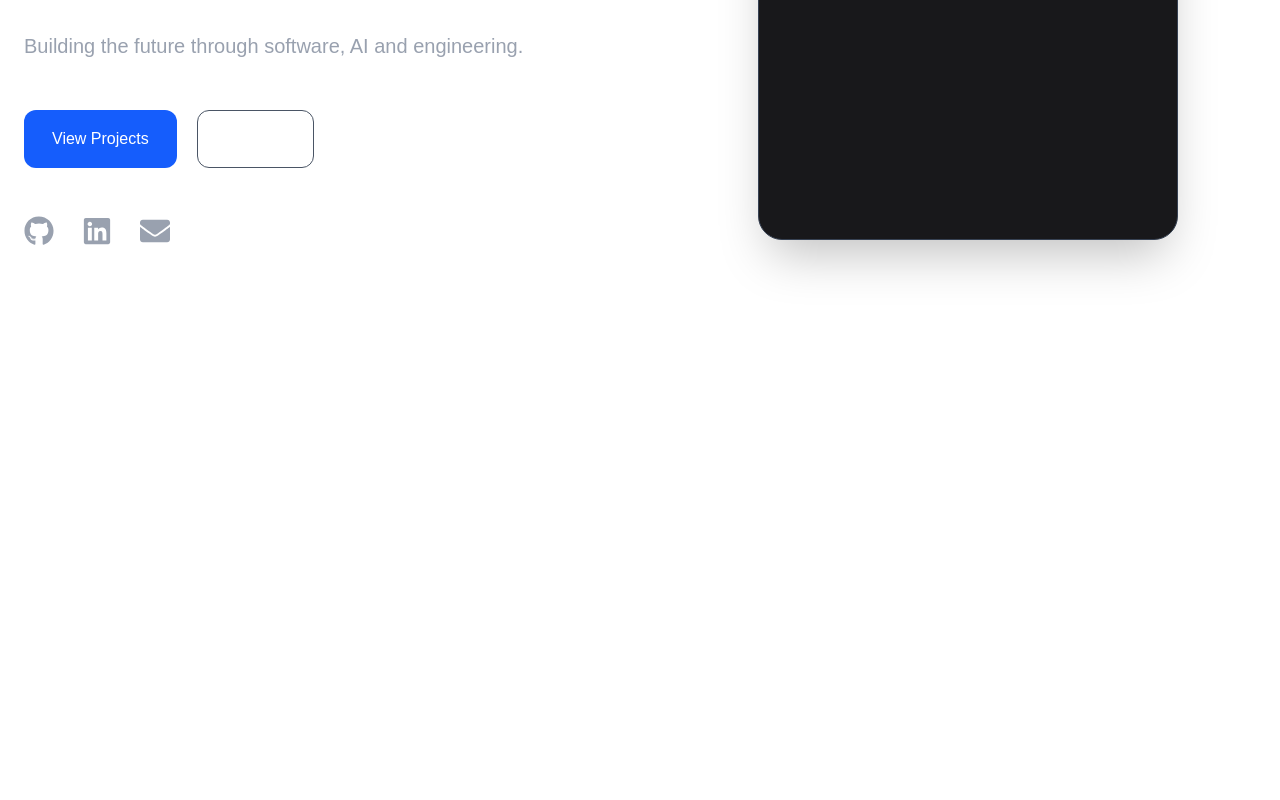
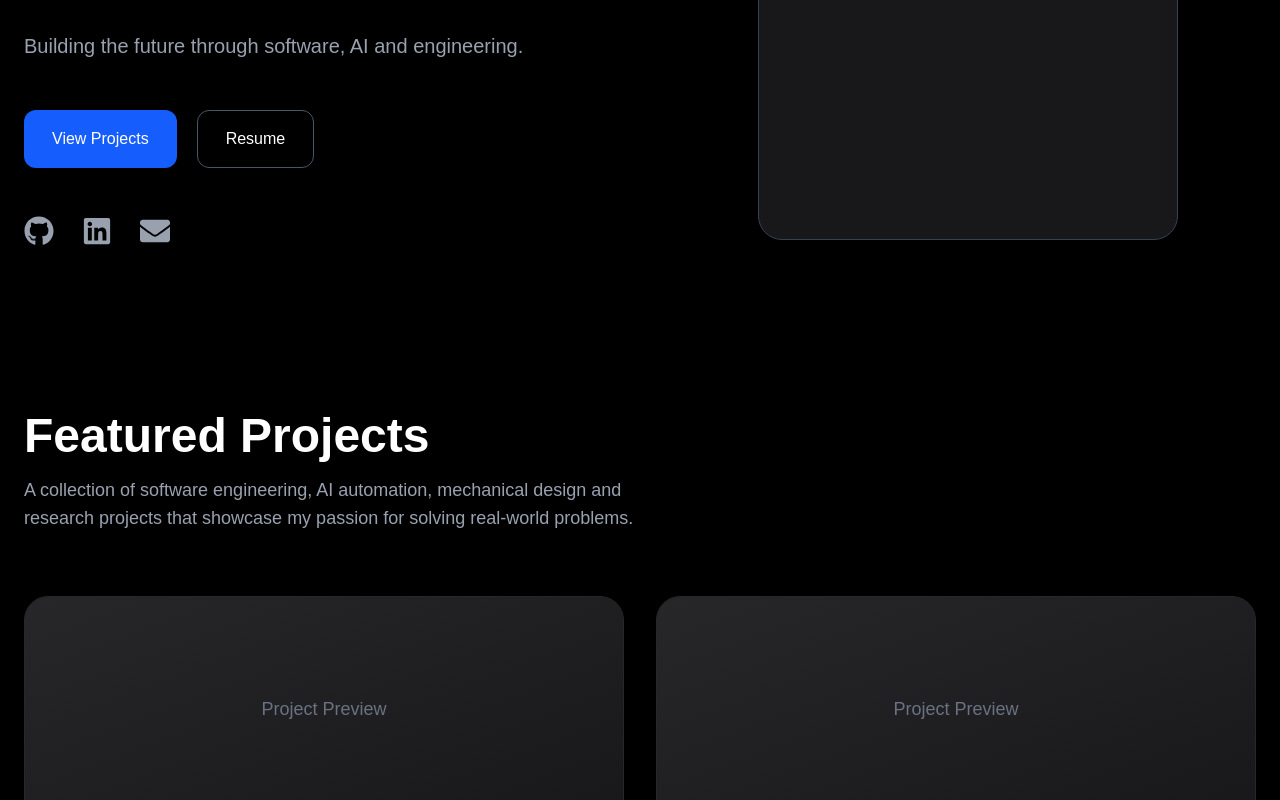
Before and after one commit to Zlatan10x/adnan-portfolio, a Next.js app: page / in a window 1280 px wide. Shown: the part 481-1281 px from the top of the page. Before the commit the page ends 800 px from the top, so only its background shows below. Built offline with nearby package versions, Linux system fonts and the light colour scheme.

Commit message:
hero update

```diff
--- a/src/app/page.tsx
+++ b/src/app/page.tsx
@@ -1,11 +1,13 @@
 import Navbar from "@/components/layout/Navbar";
 import Hero from "@/components/sections/Hero";
+import Projects from "@/components/sections/Projects";
 
 export default function Home() {
   return (
-    <main>
+    <main className="bg-black text-white">
       <Navbar />
       <Hero />
+      <Projects />
     </main>
   );
 }
--- a/src/components/sections/Projects.tsx
+++ b/src/components/sections/Projects.tsx
@@ -1,3 +1,166 @@
+"use client";
+
+import { motion } from "motion/react";
+import {
+  FaGithub,
+  FaArrowRight,
+  FaJava,
+  FaPython,
+  FaRobot,
+  FaCubes,
+  FaNetworkWired,
+} from "react-icons/fa";
+
+import {
+  SiSpringboot,
+  SiMysql,
+  SiGooglesheets,
+  SiN8N,
+} from "react-icons/si";
+
+const projects = [
+  {
+    title: "UIU Iron Slug Multiplayer",
+    description:
+      "A multiplayer 2D action game inspired by Metal Slug. Built using Java, Spring Boot and WebSockets with synchronized gameplay, enemy AI and boss battles.",
+    technologies: [
+      { name: "Java", icon: <FaJava /> },
+      { name: "Spring Boot", icon: <SiSpringboot /> },
+      { name: "WebSocket", icon: <FaNetworkWired /> },
+      { name: "MySQL", icon: <SiMysql /> },
+    ],
+    github: "https://github.com/Zlatan10x",
+    demo: "#",
+  },
+
+  {
+    title: "Supply Chain AI",
+    description:
+      "AI powered supply chain management platform built during a hackathon. Uses intelligent automation to streamline inventory, logistics and order management.",
+    technologies: [
+      { name: "Python", icon: <FaPython /> },
+      { name: "AI", icon: <FaRobot /> },
+    ],
+    github: "https://github.com/Zlatan10x",
+    demo: "#",
+  },
+
+  {
+    title: "Automation Workflows",
+    description:
+      "AI-powered business automations built using n8n, OpenRouter and Google Sheets. Includes restaurant order processing, summaries and workflow automation.",
+    technologies: [
+      { name: "n8n", icon: <SiN8N /> },
+      { name: "Google Sheets", icon: <SiGooglesheets /> },
+      { name: "AI", icon: <FaRobot /> },
+    ],
+    github: "https://github.com/Zlatan10x",
+    demo: "#",
+  },
+
+  {
+    title: "Fusion 360 Designs",
+    description:
+      "Mechanical CAD designs including UAV components, tablet mounts and engineering prototypes created in Autodesk Fusion 360.",
+    technologies: [
+      { name: "Fusion 360", icon: <FaCubes /> },
+    ],
+    github: "https://github.com/Zlatan10x",
+    demo: "#",
+  },
+];
+
 export default function Projects() {
-  return <section>Projects</section>;
+  return (
+    <section
+      id="projects"
+      className="py-28 px-6 max-w-7xl mx-auto"
+    >
+      <motion.div
+        initial={{ opacity: 0, y: 40 }}
+        whileInView={{ opacity: 1, y: 0 }}
+        transition={{ duration: 0.7 }}
+        viewport={{ once: true }}
+      >
+        <h2 className="text-5xl font-bold mb-4">
+          Featured Projects
+        </h2>
+
+        <p className="text-gray-400 text-lg max-w-2xl mb-16">
+          A collection of software engineering, AI automation,
+          mechanical design and research projects that showcase my
+          passion for solving real-world problems.
+        </p>
+      </motion.div>
+
+      <div className="grid md:grid-cols-2 gap-8">
+        {projects.map((project, index) => (
+          <motion.div
+            key={project.title}
+            initial={{ opacity: 0, y: 40 }}
+            whileInView={{ opacity: 1, y: 0 }}
+            transition={{
+              duration: 0.5,
+              delay: index * 0.1,
+            }}
+            viewport={{ once: true }}
+            whileHover={{
+              y: -8,
+              scale: 1.02,
+            }}
+            className="bg-zinc-900 border border-zinc-800 rounded-3xl overflow-hidden shadow-xl hover:border-blue-500 transition-all"
+          >
+            <div className="h-56 bg-gradient-to-br from-zinc-800 to-zinc-900 flex items-center justify-center">
+              <span className="text-gray-500 text-lg">
+                Project Preview
+              </span>
+            </div>
+
+            <div className="p-8">
+              <h3 className="text-2xl font-bold mb-4">
+                {project.title}
+              </h3>
+
+              <p className="text-gray-400 leading-7 mb-6">
+                {project.description}
+              </p>
+
+              <div className="flex flex-wrap gap-3 mb-8">
+                {project.technologies.map((tech) => (
+                  <div
+                    key={tech.name}
+                    className="flex items-center gap-2 bg-black px-4 py-2 rounded-full text-sm border border-zinc-700"
+                  >
+                    <span className="text-blue-400 text-lg">
+                      {tech.icon}
+                    </span>
+                    {tech.name}
+                  </div>
+                ))}
+              </div>
+
+              <div className="flex gap-4">
+                <a
+                  href={project.github}
+                  target="_blank"
+                  className="flex items-center gap-2 bg-blue-600 hover:bg-blue-500 px-5 py-3 rounded-xl transition"
+                >
+                  <FaGithub />
+                  GitHub
+                </a>
+
+                <a
+                  href={project.demo}
+                  className="flex items-center gap-2 border border-zinc-700 hover:border-blue-500 px-5 py-3 rounded-xl transition"
+                >
+                  View Project
+                  <FaArrowRight />
+                </a>
+              </div>
+            </div>
+          </motion.div>
+        ))}
+      </div>
+    </section>
+  );
 }
```
